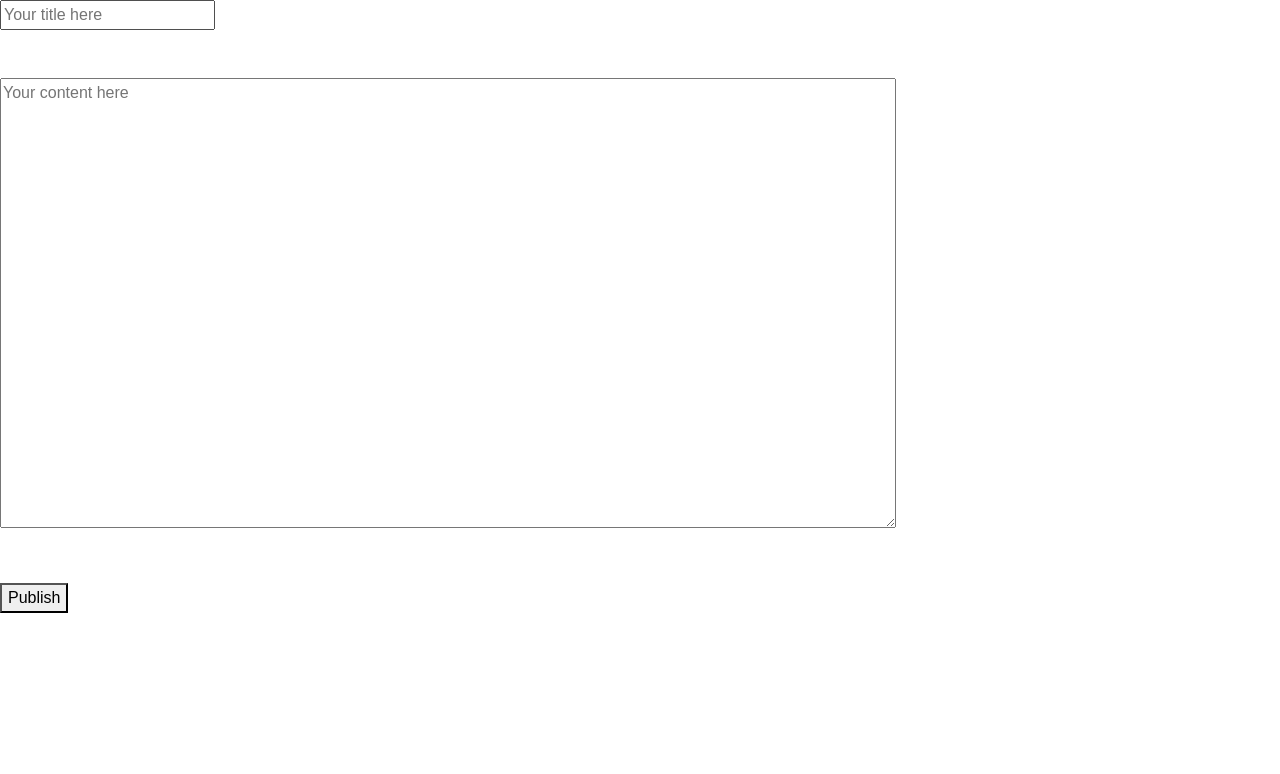
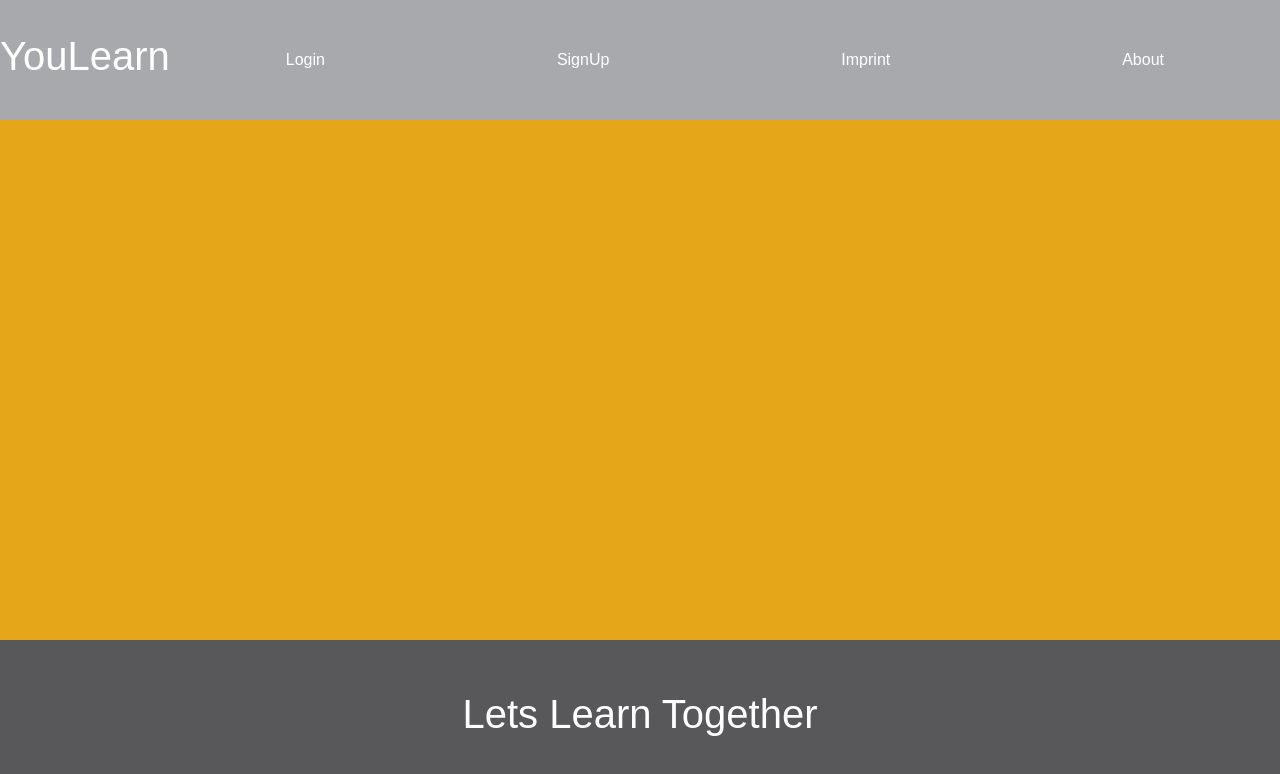
Before and after one commit to CarstenHennig/dci-final-project-e-learning-platform, a React (Create React App) app in the folder frontend/: page / in a window 1280 px wide. Shown: the top 774 px of the page. Built offline with nearby package versions, Linux system fonts and the light colour scheme; a web font is replaced by a local one.

Commit message:
Finished wth the postArticle endpoint and  fetch code client side

```diff
--- a/frontend/src/App.js
+++ b/frontend/src/App.js
@@ -1,16 +1,15 @@
 import "./App.css";
 import React from "react";
 import RouterComponents from './components/Router.jsx'
-import PostArticle from "./components/PostArticle.jsx"
 import InfoProvider from "./components/InfoProvider.jsx";
 
 function App() {
 
     return (
-      <PostArticle/>
-     /*  <InfoProvider>
+
+      <InfoProvider>
         <RouterComponents/>
-      </InfoProvider> */
+      </InfoProvider>
     );
 
 }
```
